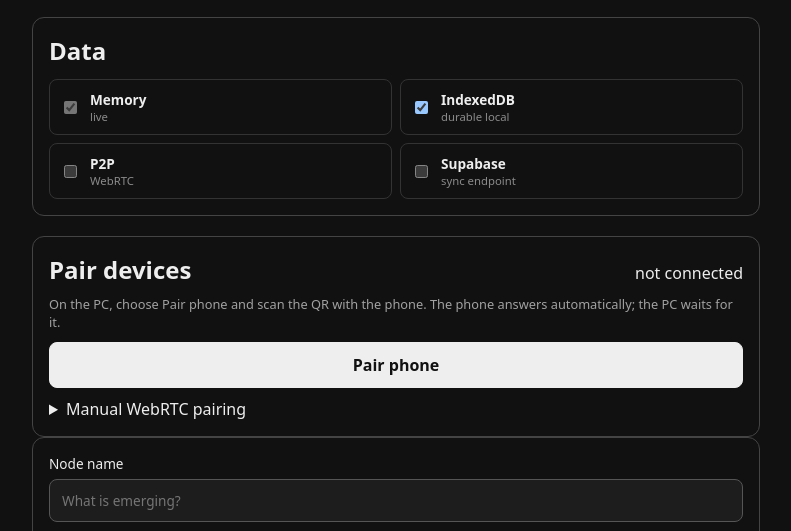
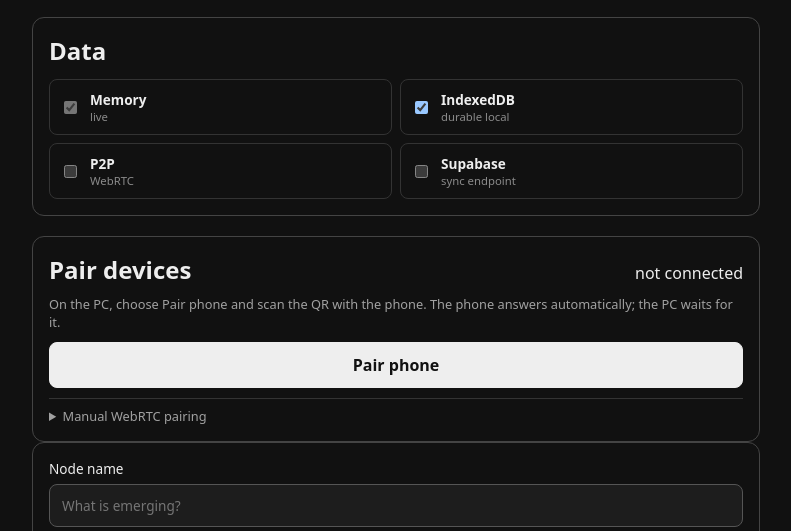
Before and after one commit to emptinessbliss15-cell/Holarchy, a website with bundled scripts: page public/index.html in a window 1280 px wide. Shown: the part 193-724 px from the top of the page, without its empty margins (244-1035 px from the left). Built offline with nearby package versions, Linux system fonts and the light colour scheme.

Commit message:
Add QR-first pairing UI

```diff
--- a/public/style.css
+++ b/public/style.css
@@ -1,2 +1,4 @@
 :root{color-scheme:dark;font-family:system-ui,sans-serif;background:#111;color:#eee}*{box-sizing:border-box}body{margin:0}main{width:min(760px,100%);margin:auto;padding:24px 16px 64px}header{margin-bottom:20px}h1{margin:0;font-size:clamp(2rem,8vw,4rem)}h2{margin:0}.eyebrow{letter-spacing:.2em;font-size:.75rem;opacity:.65}form,.capabilities{display:grid;gap:12px;padding:16px;border:1px solid #444;border-radius:12px;margin-bottom:14px}label{display:grid;gap:6px;font-size:.85rem}input,select,button{font:inherit;padding:11px 12px;border:1px solid #555;border-radius:8px;background:#1d1d1d;color:inherit}button{cursor:pointer;background:#eee;color:#111;border-color:#eee;font-weight:700}section{margin-top:20px}.section-head{display:flex;justify-content:space-between;align-items:baseline}#node-count,#empty-state{opacity:.6}.toggle-grid{display:grid;grid-template-columns:repeat(2,minmax(0,1fr));gap:8px}.toggle{display:flex;align-items:center;gap:10px;padding:10px;border:1px solid #333;border-radius:8px}.toggle input{width:auto}.toggle span{display:grid}.toggle small{opacity:.55}ul{list-style:none;padding:0;display:grid;gap:8px}li{display:flex;align-items:center;justify-content:space-between;gap:12px;padding:12px;border:1px solid #333;border-radius:10px}li div{display:grid;gap:3px;min-width:0}li strong{overflow-wrap:anywhere}li small{opacity:.55}.secondary{width:40px;background:transparent;color:inherit;border-color:#444}@media(max-width:520px){.toggle-grid{grid-template-columns:1fr}}
 .pair{display:grid;gap:10px;padding:16px;border:1px solid #444;border-radius:12px}.hint{margin:0;opacity:.65;font-size:.8rem;line-height:1.4}textarea{width:100%;resize:vertical;font:11px ui-monospace,monospace;padding:9px;background:#171717;color:inherit;border:1px solid #444;border-radius:8px}.actions{display:grid;grid-template-columns:repeat(4,1fr);gap:7px}.actions button{padding:9px;font-size:.78rem}.actions .wide{width:auto}@media(max-width:600px){.actions{grid-template-columns:1fr 1fr}}
+
+.pair-qr{width:min(260px,100%);margin:4px auto;background:#fff;padding:8px;border-radius:10px}.pair-link{font-size:.72rem;overflow-wrap:anywhere;text-align:center}.pair details{border-top:1px solid #333;padding-top:8px}.pair summary{cursor:pointer;opacity:.65;font-size:.8rem}.pair details textarea{margin-top:9px}
```
